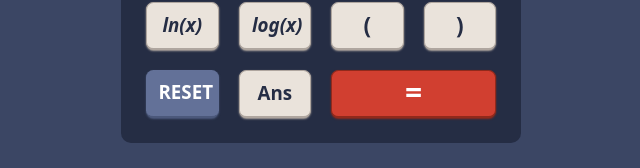
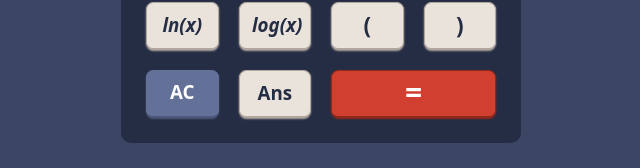
Before and after one commit to Kazeemakeem/calculator-kazeemakeem, a React (Create React App) app: page / in a window 1280 px wide. Shown: the part 603-771 px from the top of the page, without its empty margins (319-959 px from the left). Built offline with nearby package versions, Linux system fonts and the light colour scheme.

Commit message:
updating files

```diff
--- a/src/components/keyboard/Keyboard.tsx
+++ b/src/components/keyboard/Keyboard.tsx
@@ -82,8 +82,8 @@ const Keyboard = () => {
         dispatch(ansToExpr())
         dispatch(updateExpr(')'))
       }} >)</button>
-      <button className={`${theme === 0 ? 'bg-[#637198] border-[#4b587b]  shadow-[#4b587b] hover:bg-[#a2b3e1]' : ''} ${theme === 1 ? 'bg-[#388187] border-[#335e5f] shadow-[#335e5f] hover:bg-[#64b5bb]' : ''} ${theme === 2 ? 'bg-[#56077c] border-[#9d2ac5] shadow-[#9d2ac5] hover:bg-[#8632ab]': ''} h-[4.8rem] text-white text-3xl font-bold border-b-2 shadow-sm active:shadow-none active:translate-y-[3%] uppercase flex justify-between items-center`}
-      onClick={() => dispatch(resetExpr())}>reset</button>
+      <button className={`${theme === 0 ? 'bg-[#637198] border-[#4b587b]  shadow-[#4b587b] hover:bg-[#a2b3e1]' : ''} ${theme === 1 ? 'bg-[#388187] border-[#335e5f] shadow-[#335e5f] hover:bg-[#64b5bb]' : ''} ${theme === 2 ? 'bg-[#56077c] border-[#9d2ac5] shadow-[#9d2ac5] hover:bg-[#8632ab]': ''} h-[4.8rem] text-white text-3xl font-bold border-b-2 shadow-sm active:shadow-none active:translate-y-[3%] uppercase`}
+      onClick={() => dispatch(resetExpr())}>ac</button>
       <button className={`${theme === 2 ? 'bg-[#331b4d] border-[#712c88] shadow-[#712c88] hover:bg-[#6934b1]' : 'bg-[#eae3db] border-[#afa69f] shadow-[#afa69f] hover:bg-white'} h-[4.8rem] text-3xl font-bold border border-b-2  shadow-sm  active:shadow-none active:translate-y-[3%]`}
       onClick={() => dispatch(updateExpr('Ans'))} >Ans</button>
       <button className={`h-[4.8rem] text-5xl font-bold border border-b-2 shadow-sm ${ theme === 2 ? 'bg-[#00decf] border-[#73f5f7] shadow-[#73f5f7] text-gray-700 hover:bg-[#94fff9]' : 'bg-[#d13f30] border-[#91291b] shadow-[#91291b] text-white hover:bg-[#f96c5b]'}  active:shadow-none active:translate-y-[3%] col-span-2 pb-2`}onClick={() => dispatch(returnAns(Function('return ' + expr.replace('x','*').replace('(','*(').replace('cbrt*(','Math.cbrt(').replace('^','**').replace('sqrt*(','Math.sqrt(').replace('log*(','Math.log10(').replace('ln*(','Math.log(').replace('Ans', ans))().toString()))}>=</button>
```
